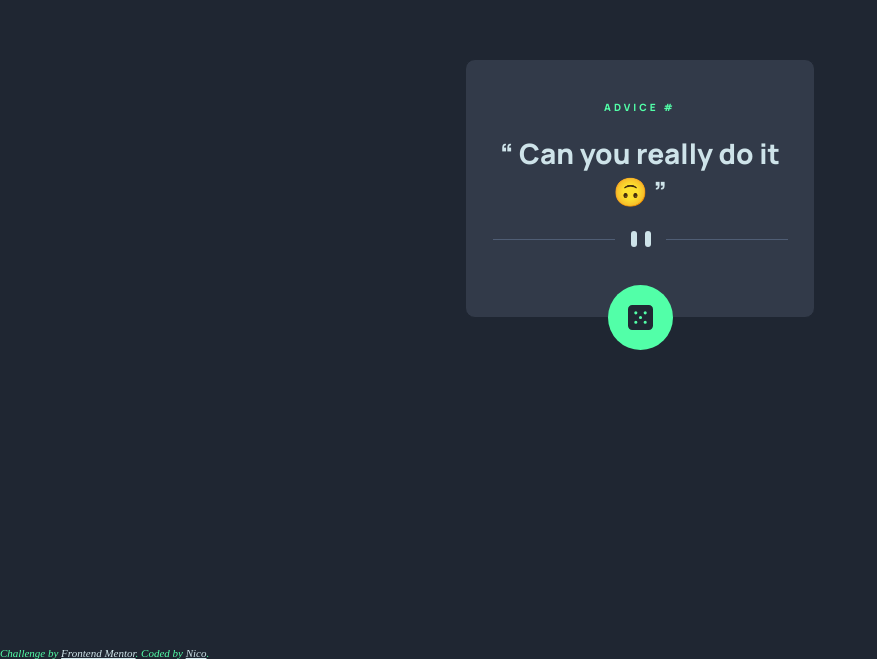
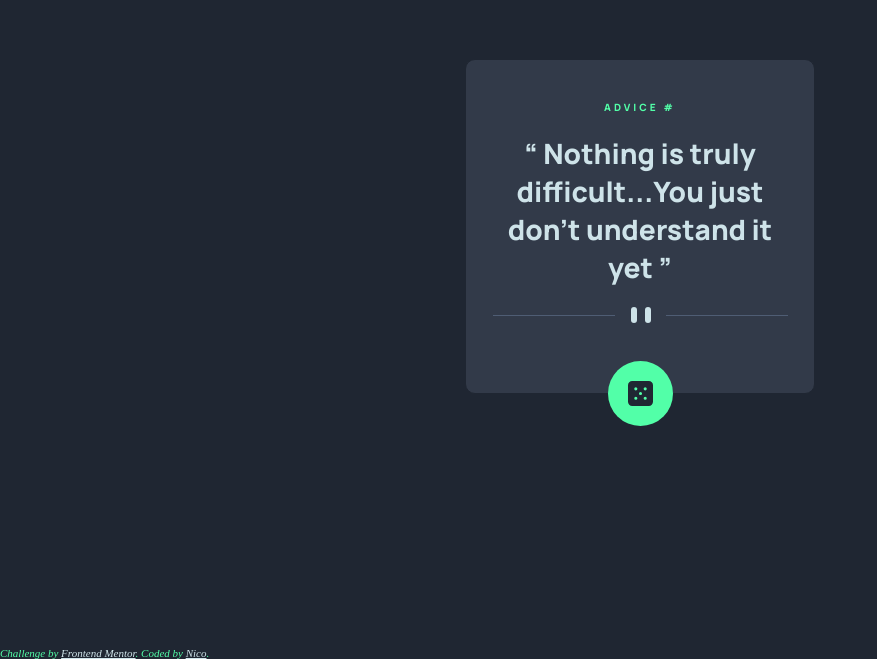
Before and after one commit to angelofdeity/advice-generator-app-main, a plain HTML site: page index.html in a window 1280 px wide. Shown: the part 141-800 px from the top of the page, without its empty margins (0-877 px from the left). Drawn offline with Linux system fonts and the light colour scheme; no server answers.

Commit message:
add and update readme

```diff
--- a/index.html
+++ b/index.html
@@ -20,7 +20,7 @@
       <p id="advice-id">ADVICE #</p>
       <div id="advice-full-text">
         <span class="quote">“</span>
-        <span id="advice-text">Can you really do it 🙃</span>
+        <span id="advice-text">Nothing is truly difficult...You just don't understand it yet</span>
         <span class="quote">”</span>
       </div>
       <img src="./images/pattern-divider-mobile.svg" alt="pattern-divider">
```
Also changed, not shown: images/Screenshot 2023-04-11 at 15-45-18 Frontend Mentor Advice generator app.png (added), 2 other files.
